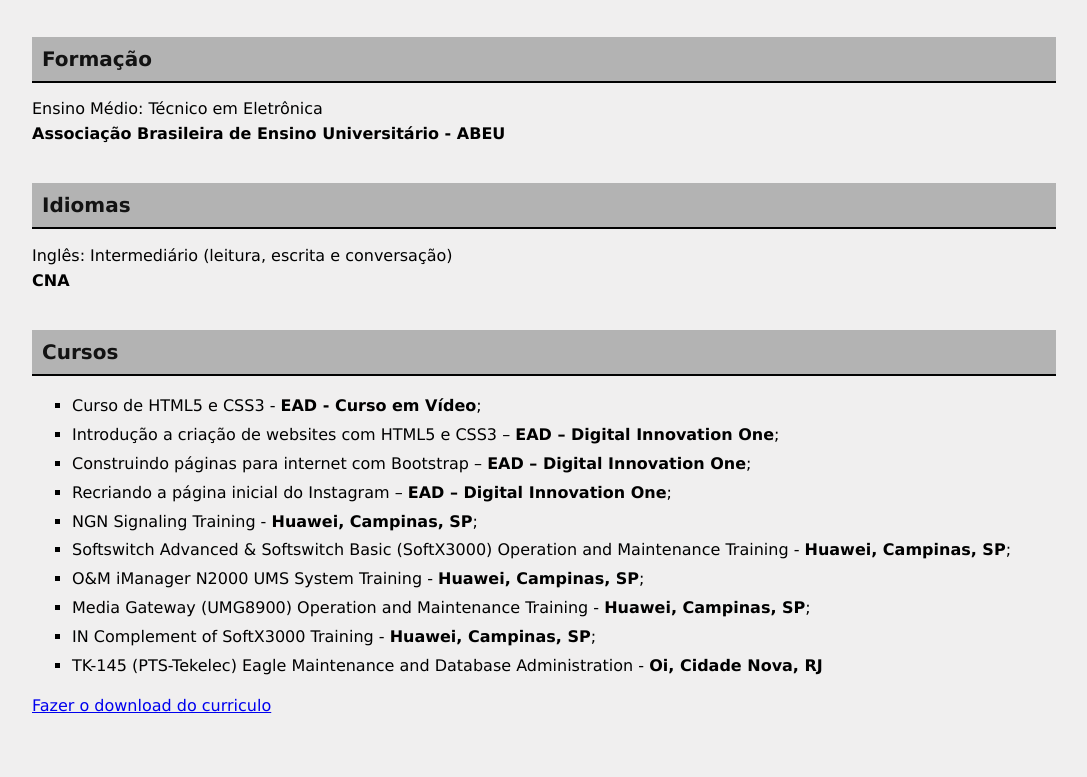
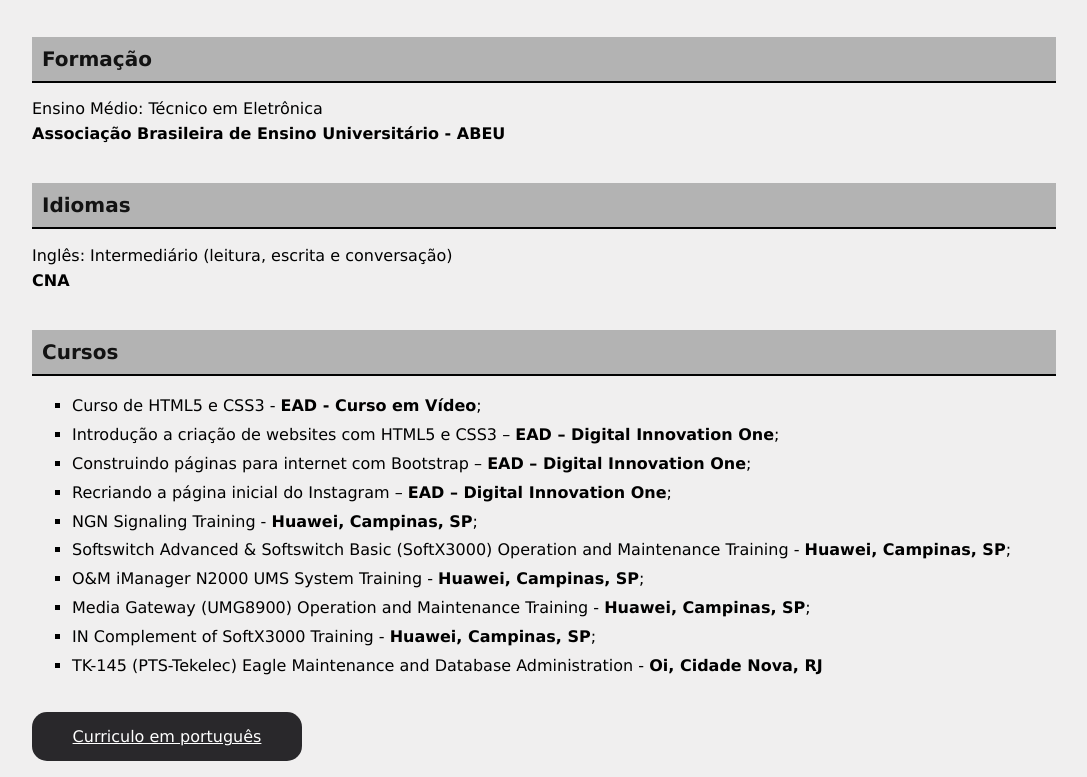
Before and after one commit to AndreFelsemburgh/curriculo, a plain HTML site: page index.html in a window 1280 px wide. Shown: the part 1551-2328 px from the top of the page, without its empty margins (96-1183 px from the left). Before the commit the page ends 2282 px from the top, so only its background shows below. Drawn offline with Linux system fonts and the light colour scheme.

Commit message:
criei estilo para o donwload
Criei um estilo para fazer o download do arquivo em pdf e fiz alteração no link para o download.

```diff
--- a/estilos/style.css
+++ b/estilos/style.css
@@ -58,3 +58,17 @@ li {
     font-style: oblique;
     color: #555555;
 }
+
+.download {
+    display: inline-block;
+    width: 240px;
+    background-color: #29282b;
+    padding: 15px;
+    border-radius: 15px;
+    text-align: center;
+}
+
+.download a {
+    color: #ffffff;
+    padding: 15px;
+}
--- a/index.html
+++ b/index.html
@@ -87,7 +87,11 @@
         <li>TK-145 (PTS-Tekelec) Eagle Maintenance and Database Administration - <strong>Oi, Cidade Nova, RJ</strong></li>
     </ul>
 
-    <p><a href="pdf/AndreFelsemburgh.pdf" download="AndreFelsemburgh.pdf" type="application/pdf">Fazer o download do curriculo</a></p>
+    <p class="download"><a href="pdf/AndreFelsemburgh.pdf" download="AndreFelsemburgh.pdf" type="application/pdf">Curriculo em português</a></p>
+
+    <!--
+    <p class="download"><a href="pdf/AndreFelsemburgh.pdf" download="AndreFelsemburgh.pdf" type="application/pdf">Curriculo em inglês</a></p>
+    -->
 
 </body>
 </html>
```
